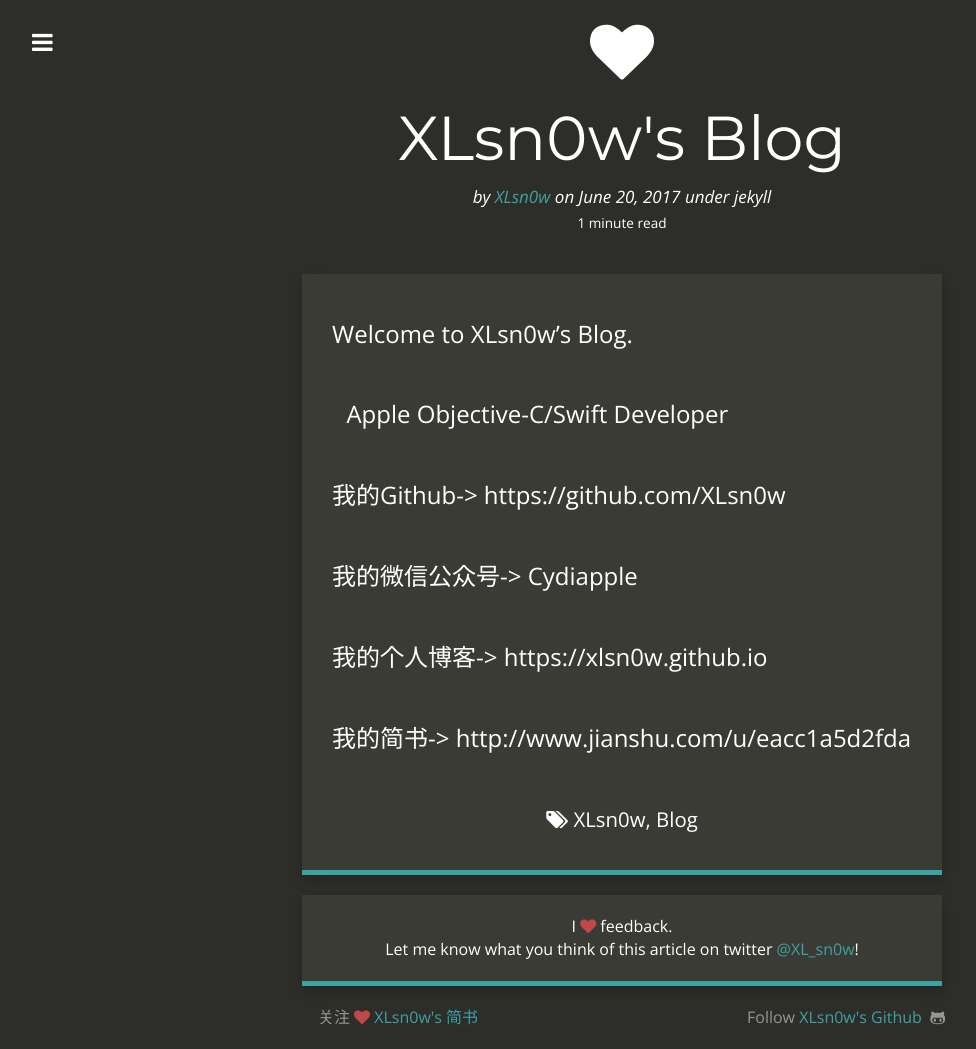
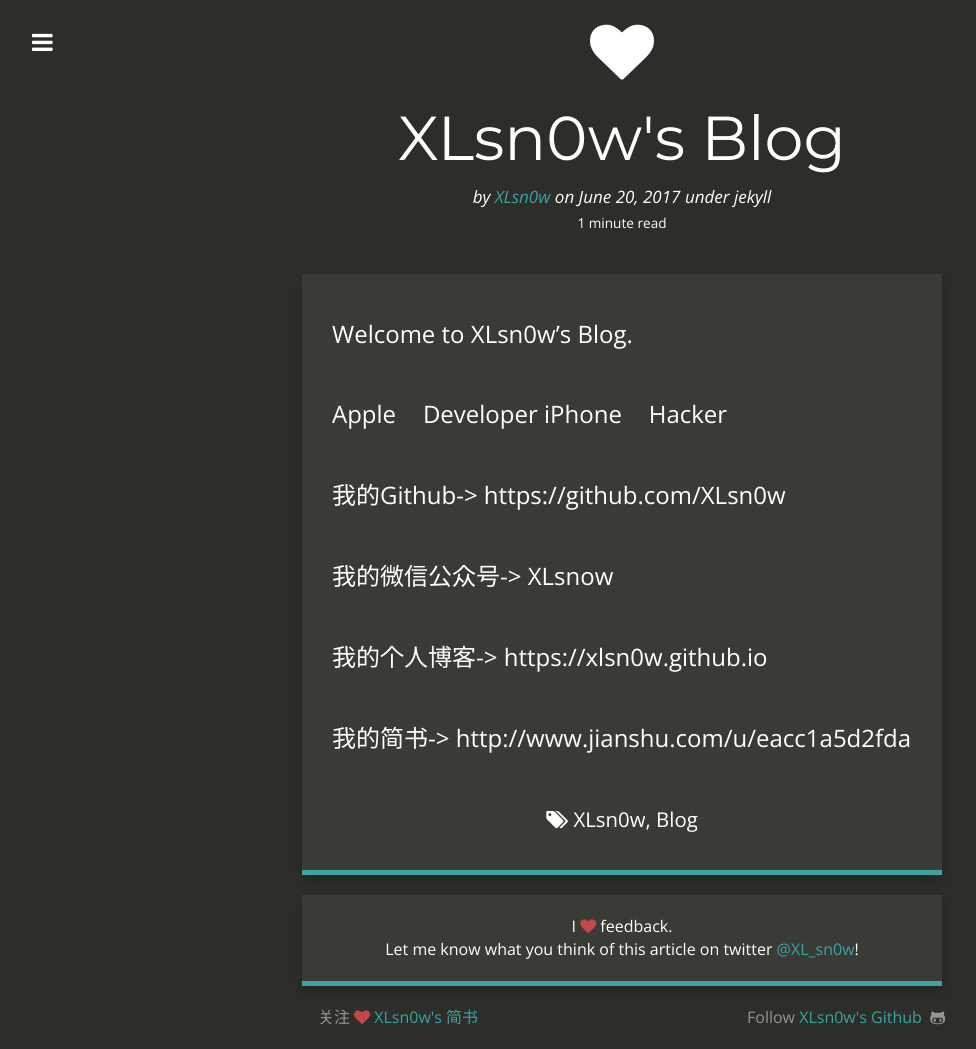
Before and after one commit to XLsn0w/XLsn0w.github.io, a Jekyll site: the page built from _posts/2017-06-20-XLsn0w.md, in a window 1280 px wide. Shown: the whole page, without its empty margins (18-994 px from the left). Built offline with Jekyll 4.4.1, drawn with Linux system fonts in a browser that asks for light colours; nearby versions of some CDN libraries.

Commit message:
Update 2017-06-20-XLsn0w.md

```diff
--- a/_posts/2017-06-20-XLsn0w.md
+++ b/_posts/2017-06-20-XLsn0w.md
@@ -13,11 +13,12 @@
 
 Welcome to XLsn0w's Blog.
 
-Apple Objective-C/Swift Developer
+Apple  Developer
+iPhone  Hacker
 
 我的Github-> https://github.com/XLsn0w
 
-我的微信公众号-> Cydiapple
+我的微信公众号-> XLsnow
 
 我的个人博客-> https://xlsn0w.github.io
 
```
